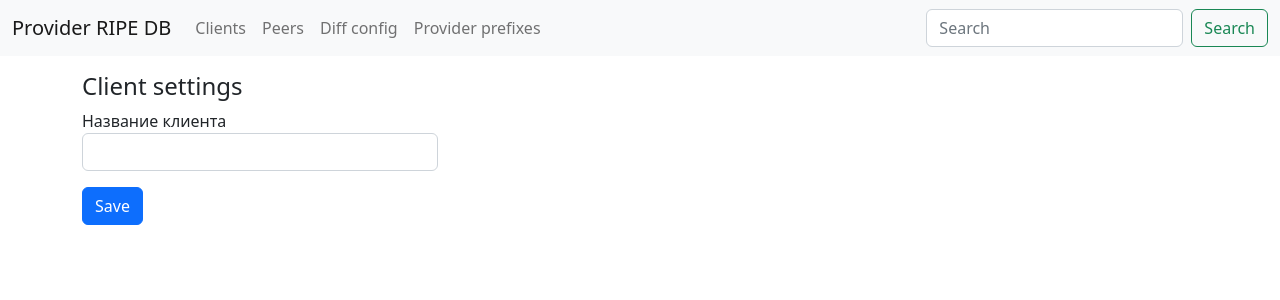
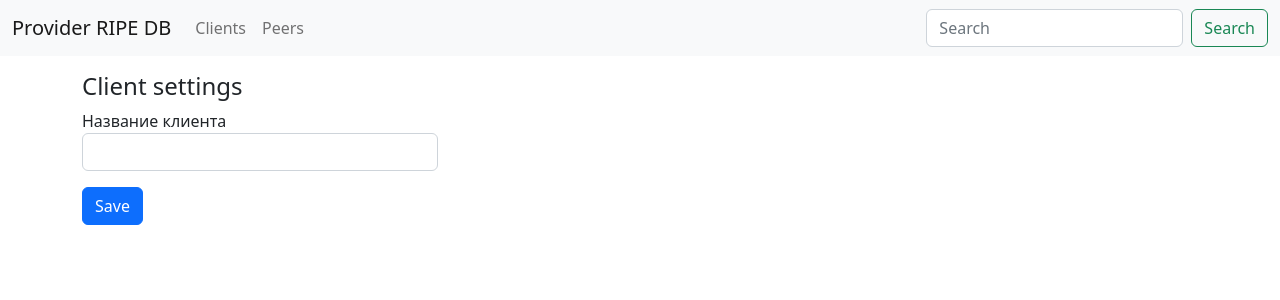
Before and after one commit to naffabob/hippo_ripe, a Flask app: page /clients/1 in a window 1280 px wide. Shown: the top 300 px of the page. Run offline with Flask 2, Linux system fonts and the light colour scheme; data that the repository does not hold is empty.

Commit message:
delete Diff config, Provider prefixes navs

```diff
--- a/webapp/templates/menu.html
+++ b/webapp/templates/menu.html
@@ -20,12 +20,6 @@
 					<a class="nav-link " aria-current="page" href="{{ url_for('peer.peers_view') }}">Peers</a>
 					{% endif %}
 				</li>
-				<li class="nav-item">
-					<a class="nav-link" href="#">Diff config</a>
-				</li>
-				<li class="nav-item">
-					<a class="nav-link" href="#">Provider prefixes</a>
-				</li>
 			</ul>
 			<form class="d-flex" role="search">
 				<input class="form-control me-2" type="search" placeholder="Search" aria-label="Search">
```
